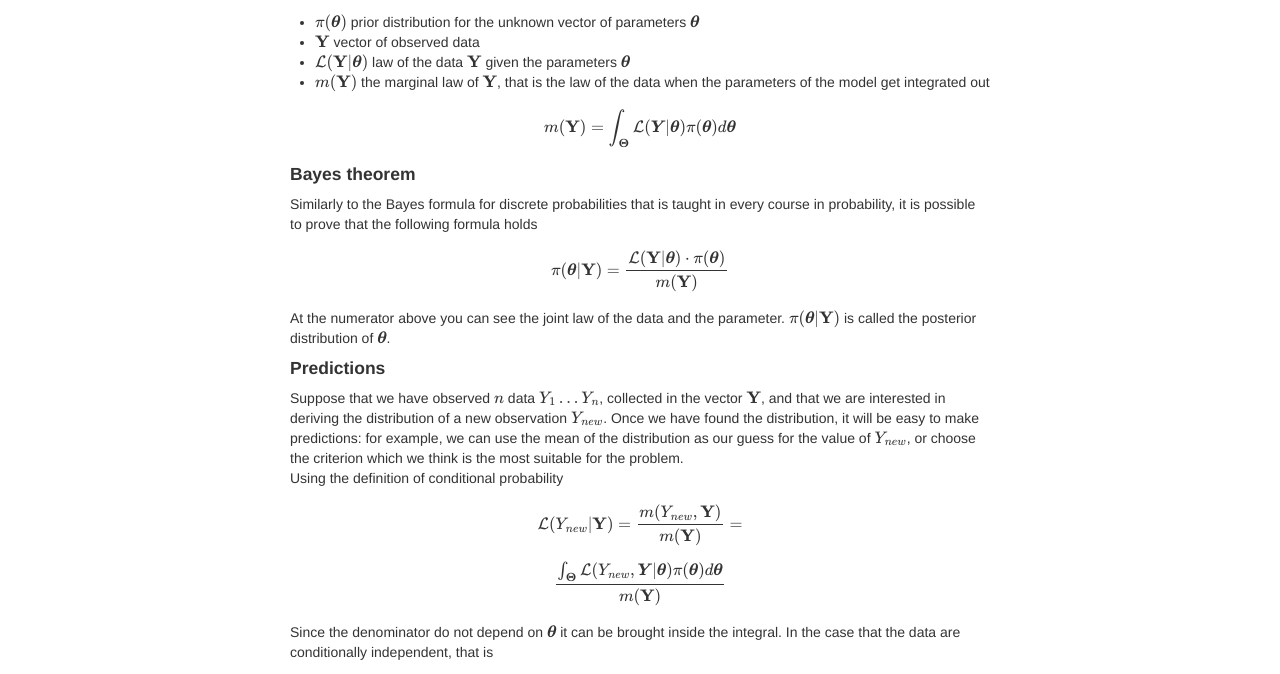
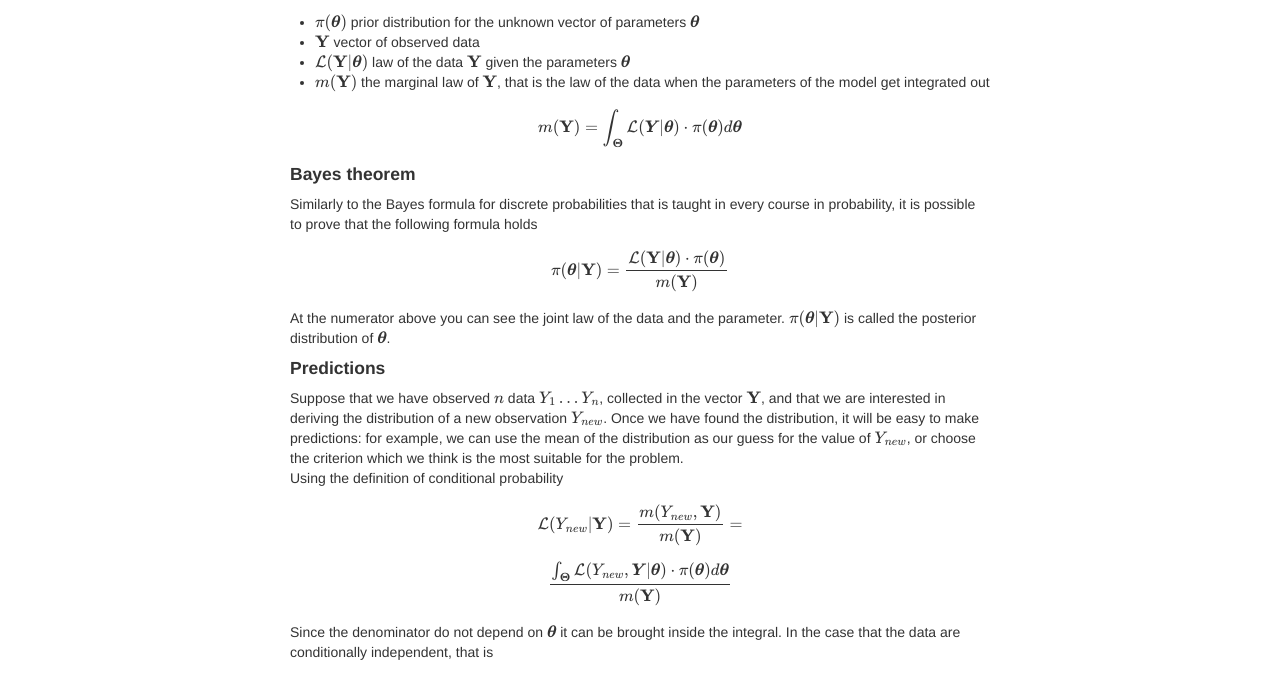
Before and after one commit to martinoischia/first-web-page, a Jekyll site: the page built from pages/university/predictive and cpo.md, in a window 1280 px wide. Shown: the part 380-1054 px from the top of the page. Built offline with Jekyll 4.4.1, drawn with Linux system fonts in a browser that asks for light colours; formulas are drawn with MathJax 3; a script that is not in the unit is left out.

```diff
--- a/pages/university/predictive and cpo.md
+++ b/pages/university/predictive and cpo.md
@@ -28,7 +28,7 @@ given the parameters $\boldsymbol{\theta}$
 - $m(\mathbf{Y})$ the marginal law of
 $\mathbf{Y}$, that is the law of the data when the parameters of the model get integrated out
 
-$$m(\mathbf{Y})=\int_\boldsymbol\Theta{\mathcal{L}(\boldsymbol{Y}|\boldsymbol{\theta})\pi(\boldsymbol\theta)d\boldsymbol\theta}$$
+$$m(\mathbf{Y})=\int_\boldsymbol\Theta{\mathcal{L}(\boldsymbol{Y}|\boldsymbol{\theta})\cdot\pi(\boldsymbol\theta)d\boldsymbol\theta}$$
 
 #### Bayes theorem
 Similarly to the Bayes formula for discrete probabilities that is taught in every course in probability, it is
@@ -49,7 +49,7 @@ Using the definition of conditional probability
 
 $$\mathcal{L}(Y_{new}|\mathbf{Y})=\frac{m(Y_{new},\mathbf{Y})}{m(\mathbf{Y})}= $$
 
-$$\frac{\int_\boldsymbol\Theta{\mathcal{L}(Y_{new},\boldsymbol{Y}|\boldsymbol{\theta})\pi(\boldsymbol\theta)d\boldsymbol\theta}}
+$$\frac{\int_\boldsymbol\Theta{\mathcal{L}(Y_{new},\boldsymbol{Y}|\boldsymbol{\theta})\cdot\pi(\boldsymbol\theta)d\boldsymbol\theta}}
 {m(\mathbf{Y})}$$
 
 Since the denominator do not depend
```
Also changed, not shown: pages/filosofia.md (+2 -0 lines), pages/filosofia/enrico ischia.md (+2 -1 lines), pages/informatica.md (+1 -0 lines), pages/music.md (+1 -0 lines), pages/university.md (+4 -0 lines), 1 other file.
